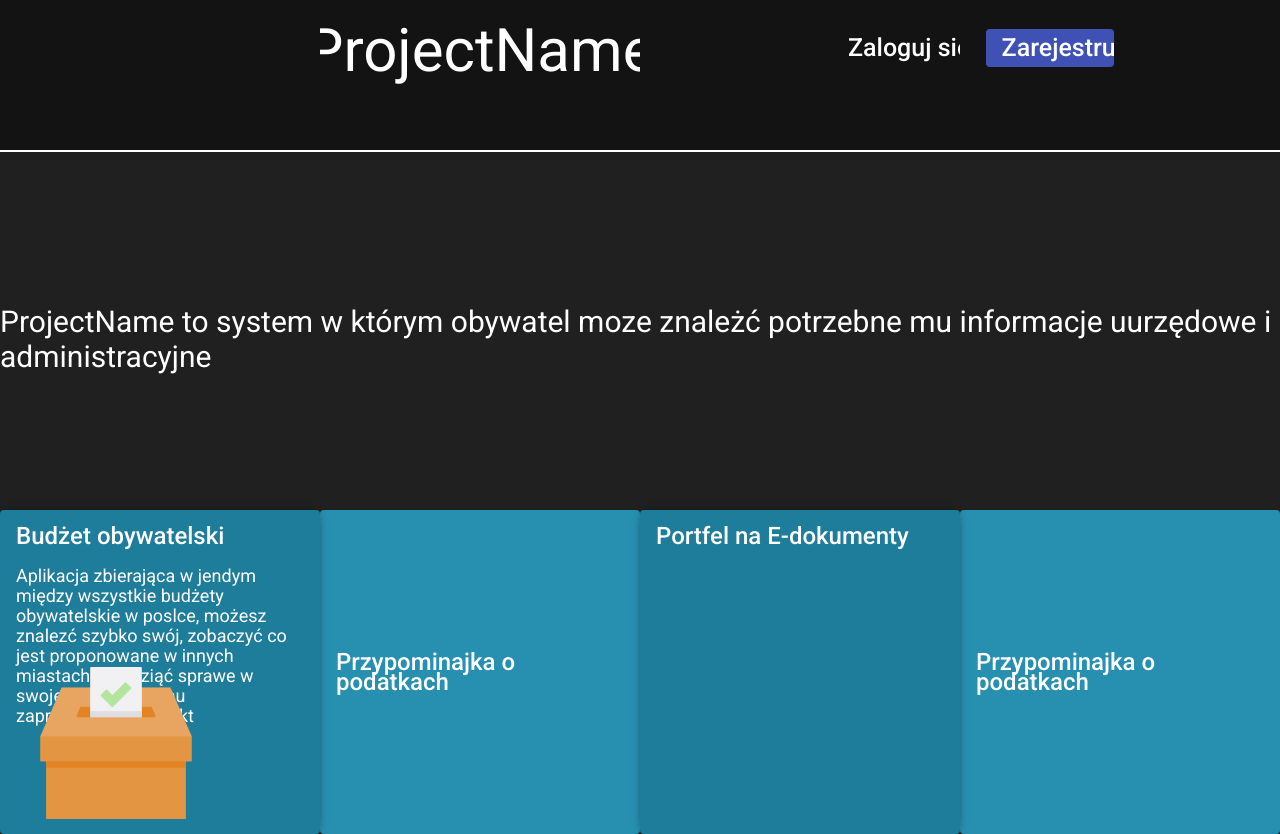
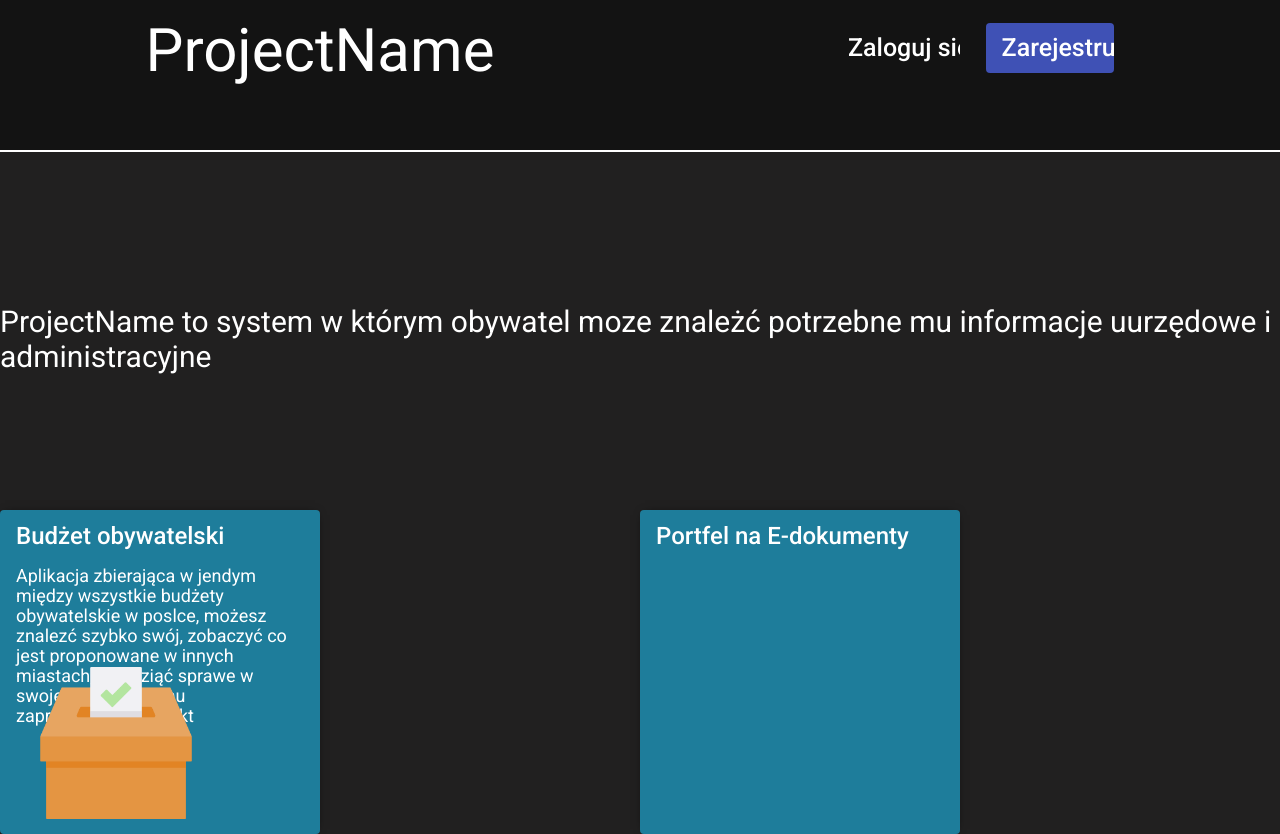
Before and after one commit to zsedevelopers/hh22-front, an Angular app: page / in a window 1280 px wide. Built offline with nearby package versions, Linux system fonts and the light colour scheme.

Commit message:
gyuilhbjklhujk;kl;

```diff
--- a/src/app/modules/auth/pages/login/login.component.html
+++ b/src/app/modules/auth/pages/login/login.component.html
@@ -1,4 +1,3 @@
-
 <div class="body">
   <div class="login-tile">
     <p class="login-header">Zaloguj się</p>
--- a/src/app/modules/auth/pages/login/login.component.scss
+++ b/src/app/modules/auth/pages/login/login.component.scss
@@ -1,32 +1,23 @@
 :host{
   display: flex;
-  height: 100%;
+  height: 80%;
   width: 100%;
   flex-wrap: wrap;
   background-color: #212020;
 }
-.navbar{
-  width: 100%;
-  height: 12%;
-  background-color: #131313;
-  border-bottom: 2px solid white;
-  font-size:60px;
-  color: white;
-  display: flex;
-  align-items: center;
-  justify-content: center;
-}
+
 .body{
   width: 100%;
   height: 88%;
+  min-height: 830px;
   display: flex;
   justify-content: center;
   align-items: center;
   flex-wrap: wrap;
 }
 .login-tile{
-  height: 40%;
-  width: 30%;
+  height: 400px;
+  width: 400px;
   border-radius: 30px;
   padding: 2%;
   background-color: #D9D9D9;
--- a/src/app/modules/auth/pages/register/register.component.scss
+++ b/src/app/modules/auth/pages/register/register.component.scss
@@ -1,32 +1,22 @@
 :host{
   display: flex;
-  height: 100%;
+  height: 70%;
   width: 100%;
   flex-wrap: wrap;
   background-color: #212020;
 }
-.navbar{
-  width: 100%;
-  height: 12%;
-  background-color: #131313;
-  border-bottom: 2px solid white;
-  font-size:60px;
-  color: white;
-  display: flex;
-  align-items: center;
-  justify-content: center;
-}
 .body{
   width: 100%;
   height: 88%;
+  min-height: 830px;
   display: flex;
   justify-content: center;
   align-items: center;
   flex-wrap: wrap;
 }
 .login-tile{
-  height: 65%;
-  width: 30%;
+  height: 560px;
+  width: 500px;
   border-radius: 30px;
   padding: 2%;
   background-color: #D9D9D9;
@@ -47,7 +37,8 @@ button{
   left: 35%;
   width:calc(30% - 5px);
   font-size: 20px;
-  margin-top: 30px;
+  margin-top: 10px;
+  margin-bottom: 10px;
   padding-left: 10px;
   padding-right: 10px;
   padding-top: 5px;
--- a/src/app/modules/civic-project-site/show-civic-projects/show-civic-projects.component.html
+++ b/src/app/modules/civic-project-site/show-civic-projects/show-civic-projects.component.html
@@ -97,7 +97,7 @@
 
     <mat-card-actions class="buttons">
       <button class="showButton" mat-raised-button color="primary" (click)="showProject(i)">Zobacz szczegóły</button>
-      <button [ngClass]="isLiked()?'disabled':''"  mat-raised-button color="warn" (click)="likeProject(project.title)">+</button>
+      <button [ngClass]="isLiked()?'disabled':''" class="showButton"  mat-raised-button color="warn" (click)="likeProject(project.title)">+</button>
     </mat-card-actions>
   </mat-card>
 </div>
--- a/src/app/modules/homepage/middlebar/middlebar.component.html
+++ b/src/app/modules/homepage/middlebar/middlebar.component.html
@@ -18,9 +18,7 @@
   </mat-grid-tile>
 
   <mat-grid-tile [style.overflow]="'visible'" [rowspan]="43" [colspan]="1">
-  <mat-card class="bright" >
-    <mat-card-title>Przypominajka o podatkach</mat-card-title>
-  </mat-card>
+
   </mat-grid-tile>
 
   <mat-grid-tile routerLink="wallet/showWallet" [style.overflow]="'visible'" [rowspan]="43" [colspan]="1">
@@ -31,8 +29,5 @@
   </mat-grid-tile>
 
   <mat-grid-tile [style.overflow]="'visible'" [rowspan]="43" [colspan]="1">
-    <mat-card class="bright" >
-      <mat-card-title>Przypominajka o podatkach</mat-card-title>
-    </mat-card>
   </mat-grid-tile>
 </mat-grid-list>
--- a/src/app/modules/homepage/navbar/navbar.component.html
+++ b/src/app/modules/homepage/navbar/navbar.component.html
@@ -1,7 +1,6 @@
 <div class="container" [style.height]="height">
   <mat-grid-list style="min-height: 150px" cols="100" gutterSize="0" [rowHeight]="height/10">
-    <mat-grid-tile rowspan="8" colspan="25"></mat-grid-tile>
-    <mat-grid-tile rowspan="8" colspan="25" routerLink="" [style.color]="'white'" [style.font-size]="'60px'"><a
+    <mat-grid-tile rowspan="8" colspan="50" routerLink="" [style.color]="'white'" [style.font-size]="'60px'"><a
         class="logo">ProjectName</a></mat-grid-tile>
     <mat-grid-tile rowspan="8" colspan="15"></mat-grid-tile>
     <!--logo-->
--- a/src/app/modules/homepage/navbar/navbar.component.scss
+++ b/src/app/modules/homepage/navbar/navbar.component.scss
@@ -11,9 +11,13 @@ button{
   background-color: rgba(0,0,0,0);
   font-size:25px;
   color:white;
+  min-height: 50px;
+  min-width: 120px;
 }
 .register{
-  font-size:25px
+  font-size:25px;
+  min-height: 50px;
+  min-width: 120px;
 }
 .user-info{
   background-color: rgba(0,0,0,0);
@@ -50,8 +54,9 @@ a:hover{
 
 }
 .logo{
+  z-index: 20;
   font-size: 60px;
-  width: auto;
+  width: 500px;
 }
 .logo:hover{
   font-size: 59px;
```
